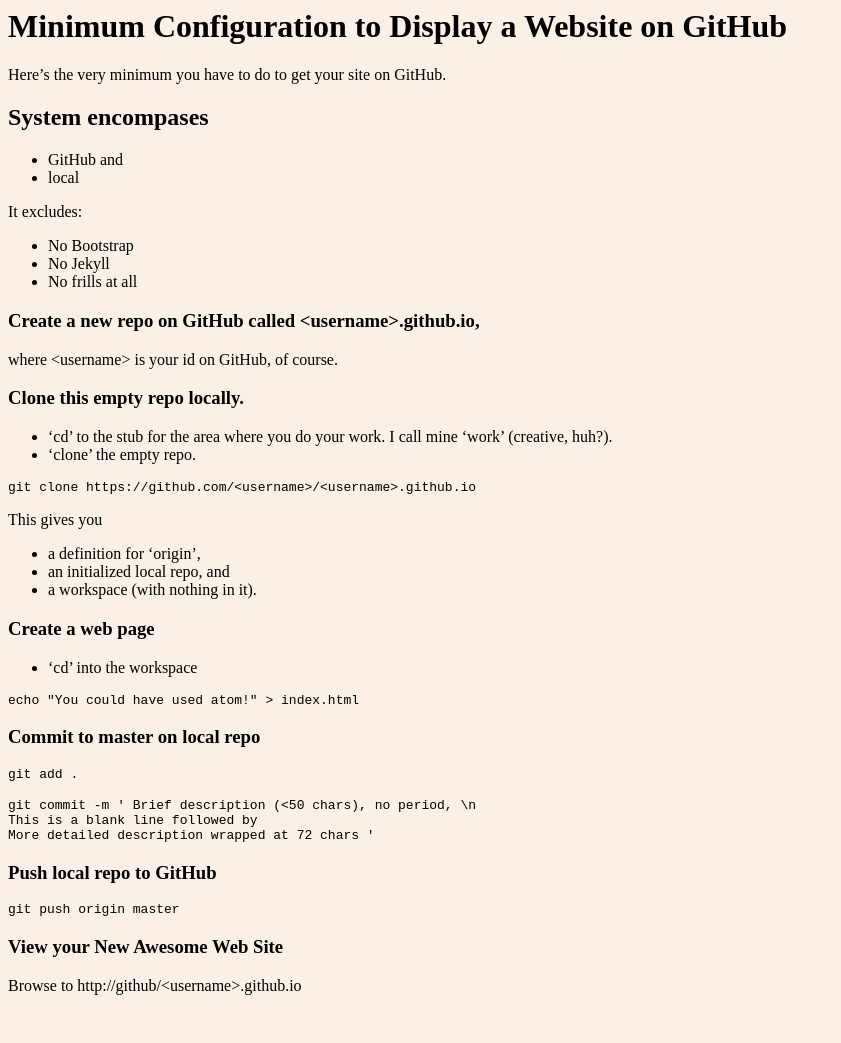
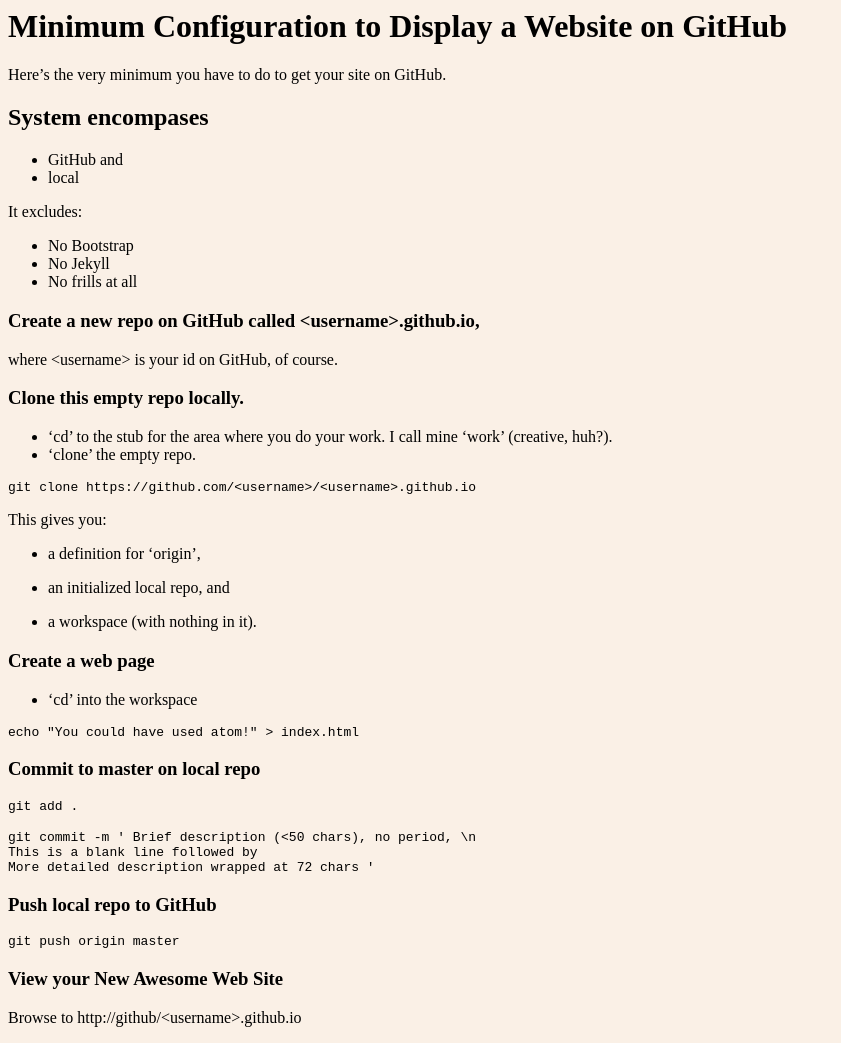
Before and after one commit to paholbert/paholbert.github.io, a Jekyll site: the page built from _posts/2016-08-30-Procedure to Post.markdown, in a window 1280 px wide. Shown: the whole page, without its empty margins (0-841 px from the left). Built offline with Jekyll 4.4.1, drawn with Linux system fonts in a browser that asks for light colours; before the commit the page ends 1011 px from its top, so only the background shows below that.

Commit message:
Reformat file name

```diff
--- a/_posts/2016-08-30-procedure_to_post.markdown
+++ b/_posts/2016-08-30-Procedure to Post.markdown
@@ -60,9 +60,12 @@ where &lt;username&gt; is your id on GitHub, of course.
 
 <code>git clone https://github.com/&lt;username&gt;/&lt;username&gt;.github.io</code>
 
-This gives you
+This gives you:
+
 - a definition for 'origin',
+
 - an initialized local repo, and
+
 - a workspace (with nothing in it).
 
 ### Create a web page
```
